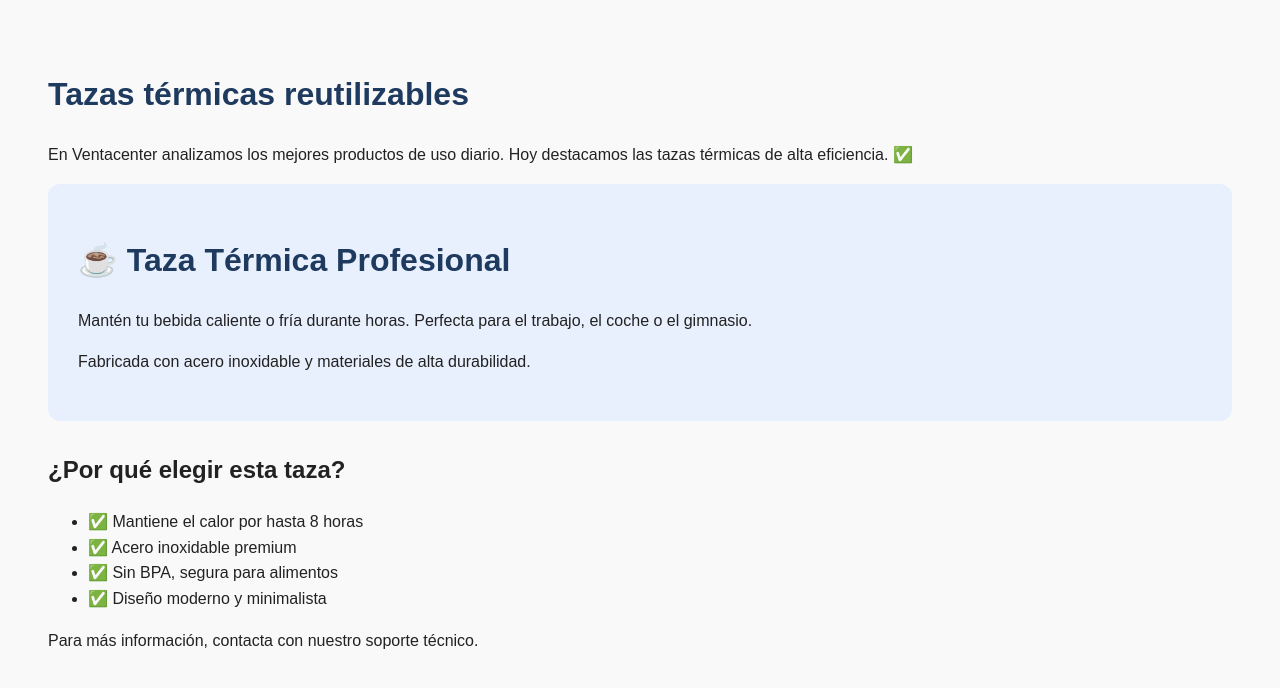
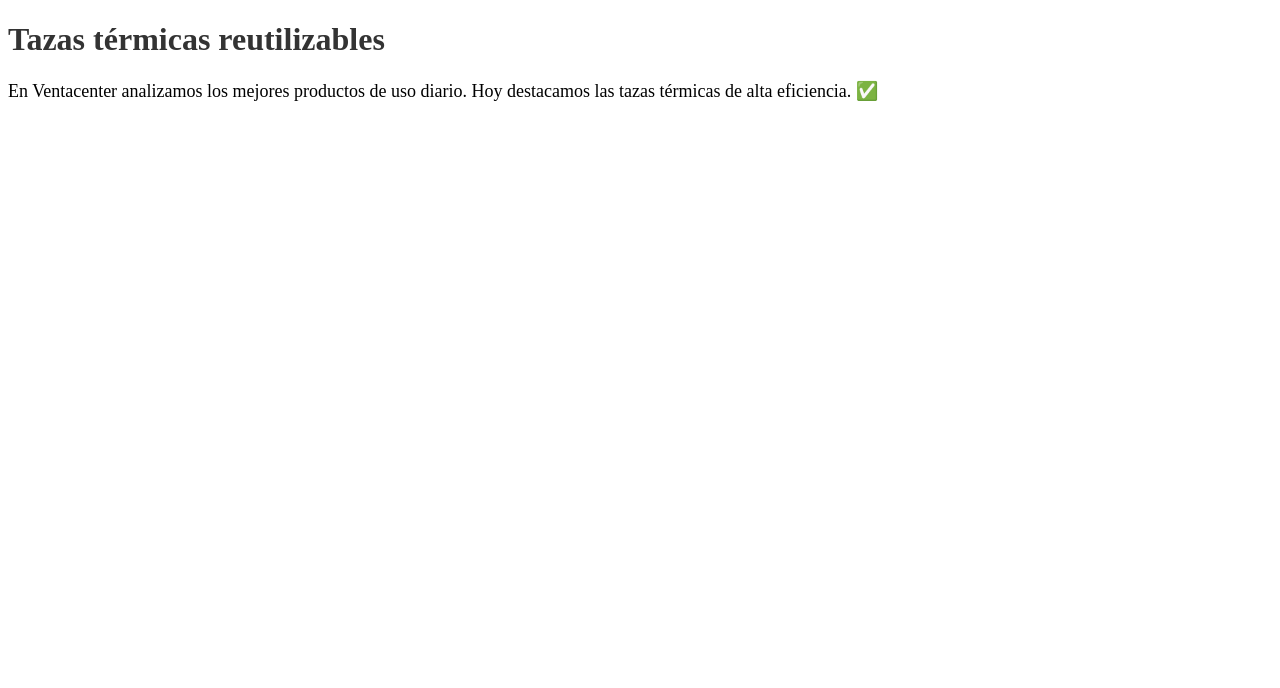
Before and after one commit to gianinnashop/ventacenter, a plain HTML site: page index.html in a window 1280 px wide. Drawn offline with Linux system fonts and the light colour scheme.

Commit message:
Update index.html

```diff
--- a/index.html
+++ b/index.html
@@ -5,50 +5,7 @@
   <title>Ventacenter</title>
 </head>
 <body>
-  <h1>Tazas térmicas reutilizables</h1>
-  <p>En Ventacenter analizamos los mejores productos de uso diario. Hoy destacamos las tazas térmicas de alta eficiencia. ✅</p>
+  <h1 style="color: #333;">Tazas térmicas reutilizables</h1>
+  <p style="font-size: 18px;">En Ventacenter analizamos los mejores productos de uso diario. Hoy destacamos las tazas térmicas de alta eficiencia. ✅</p>
 </body>
 </html>
-<!DOCTYPE html>
-<html lang="es">
-<head>
-  <meta charset="UTF-8" />
-  <meta name="viewport" content="width=device-width, initial-scale=1.0"/>
-  <title>Taza Térmica Profesional</title>
-  <style>
-    body {
-      font-family: Arial, sans-serif;
-      padding: 40px;
-      background-color: #f9f9f9;
-      color: #222;
-      line-height: 1.6;
-    }
-    h1 {
-      color: #1f3a5f;
-    }
-    .hero {
-      background: #e8f0fe;
-      padding: 30px;
-      border-radius: 12px;
-      margin-bottom: 30px;
-    }
-  </style>
-</head>
-<body>
-  <div class="hero">
-    <h1>☕ Taza Térmica Profesional</h1>
-    <p>Mantén tu bebida caliente o fría durante horas. Perfecta para el trabajo, el coche o el gimnasio.</p>
-    <p>Fabricada con acero inoxidable y materiales de alta durabilidad.</p>
-  </div>
-
-  <h2>¿Por qué elegir esta taza?</h2>
-  <ul>
-    <li>✅ Mantiene el calor por hasta 8 horas</li>
-    <li>✅ Acero inoxidable premium</li>
-    <li>✅ Sin BPA, segura para alimentos</li>
-    <li>✅ Diseño moderno y minimalista</li>
-  </ul>
-
-  <p>Para más información, contacta con nuestro soporte técnico.</p>
-</body>
-</html>
```
